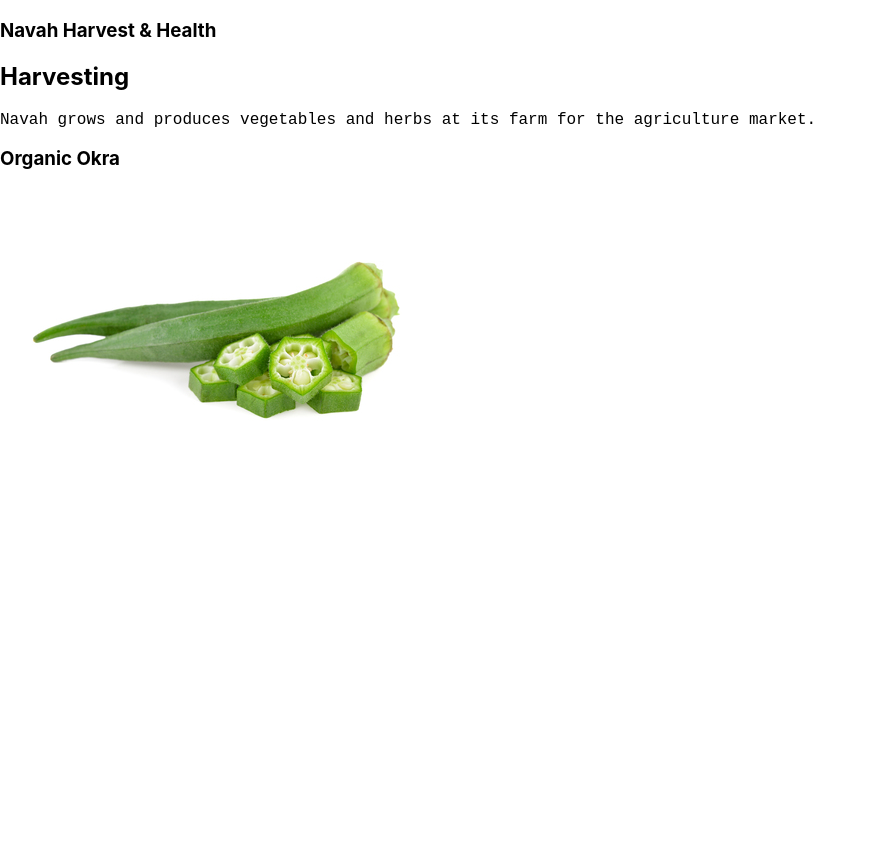
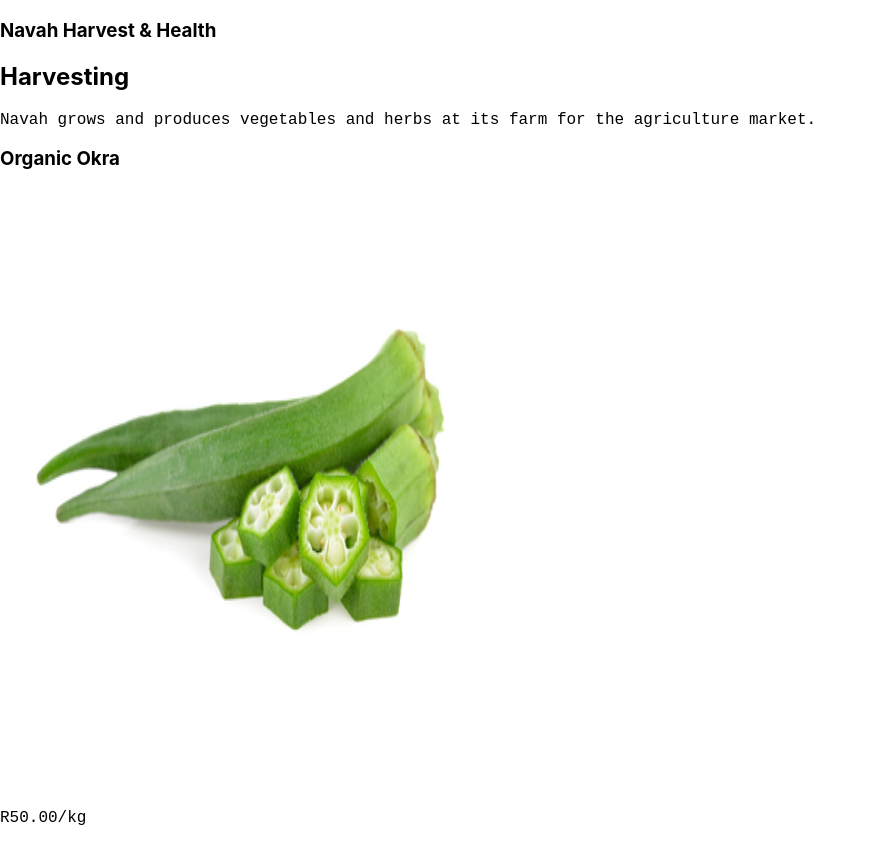
Before and after one commit to malebosambo/nava, a React (Create React App) app: page / in a window 1280 px wide. Shown: the whole page, without its empty margins (0-875 px from the left). Before the commit the page ends 800 px from the top, so only its background shows below. Built offline with nearby package versions, Linux system fonts and the light colour scheme.

Commit message:
Resizing okra image and centering text in product div

```diff
--- a/src/App.css
+++ b/src/App.css
@@ -1,3 +1,12 @@
+img {
+  height: 600px;
+  width: 500px;
+}
+
 p {
   font-family: 'Courier New', Courier, monospace
 }
+
+.Product {
+  text-align: center;
+}
--- a/src/App.js
+++ b/src/App.js
@@ -12,6 +12,7 @@ function App() {
         <div className="product">
           <h3>Organic Okra</h3>
           <img src="./okra.jpg" alt="okra" />
+          <p>R50.00/kg</p>
         </div>
       </div>
     </div>
```
